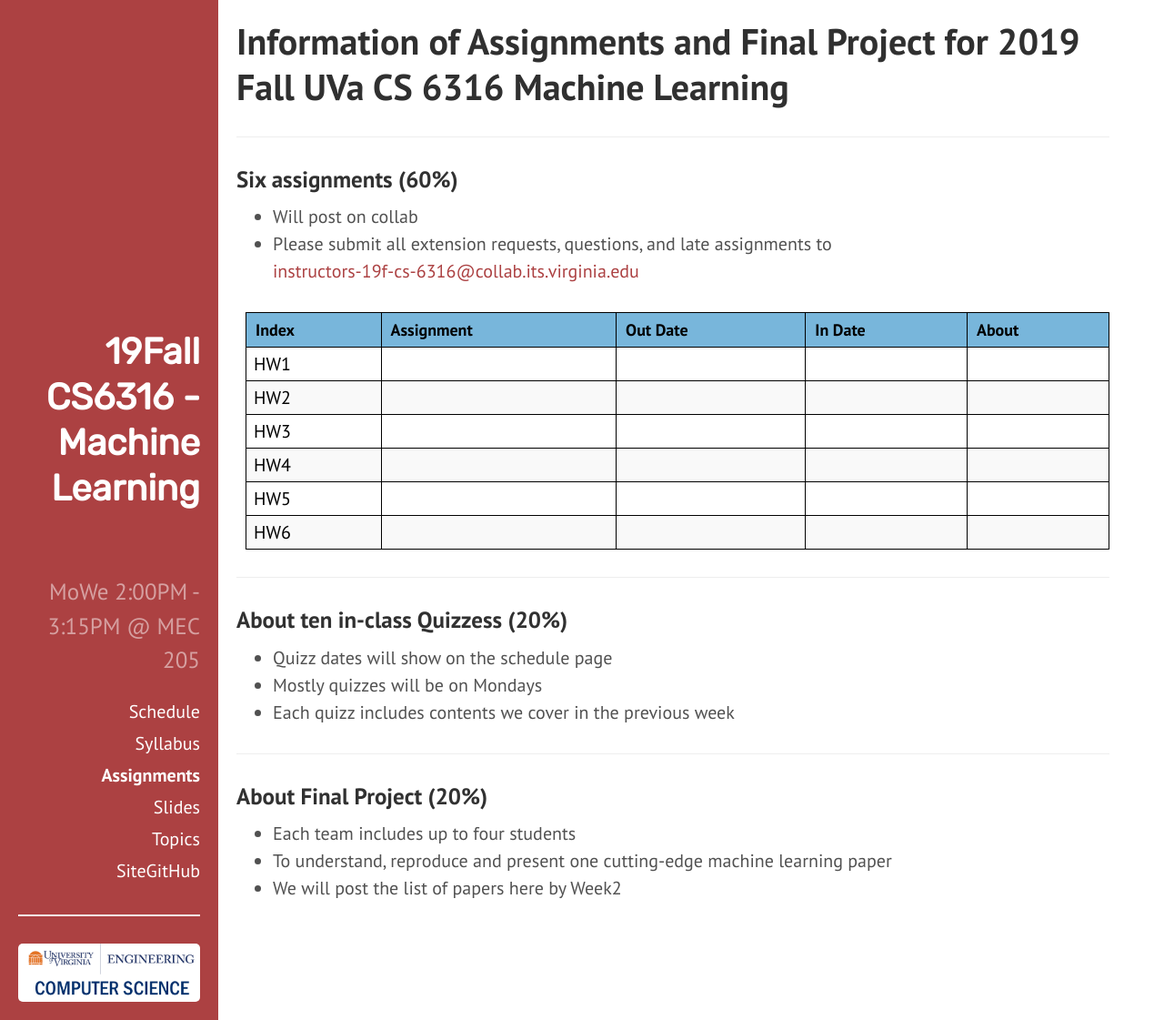
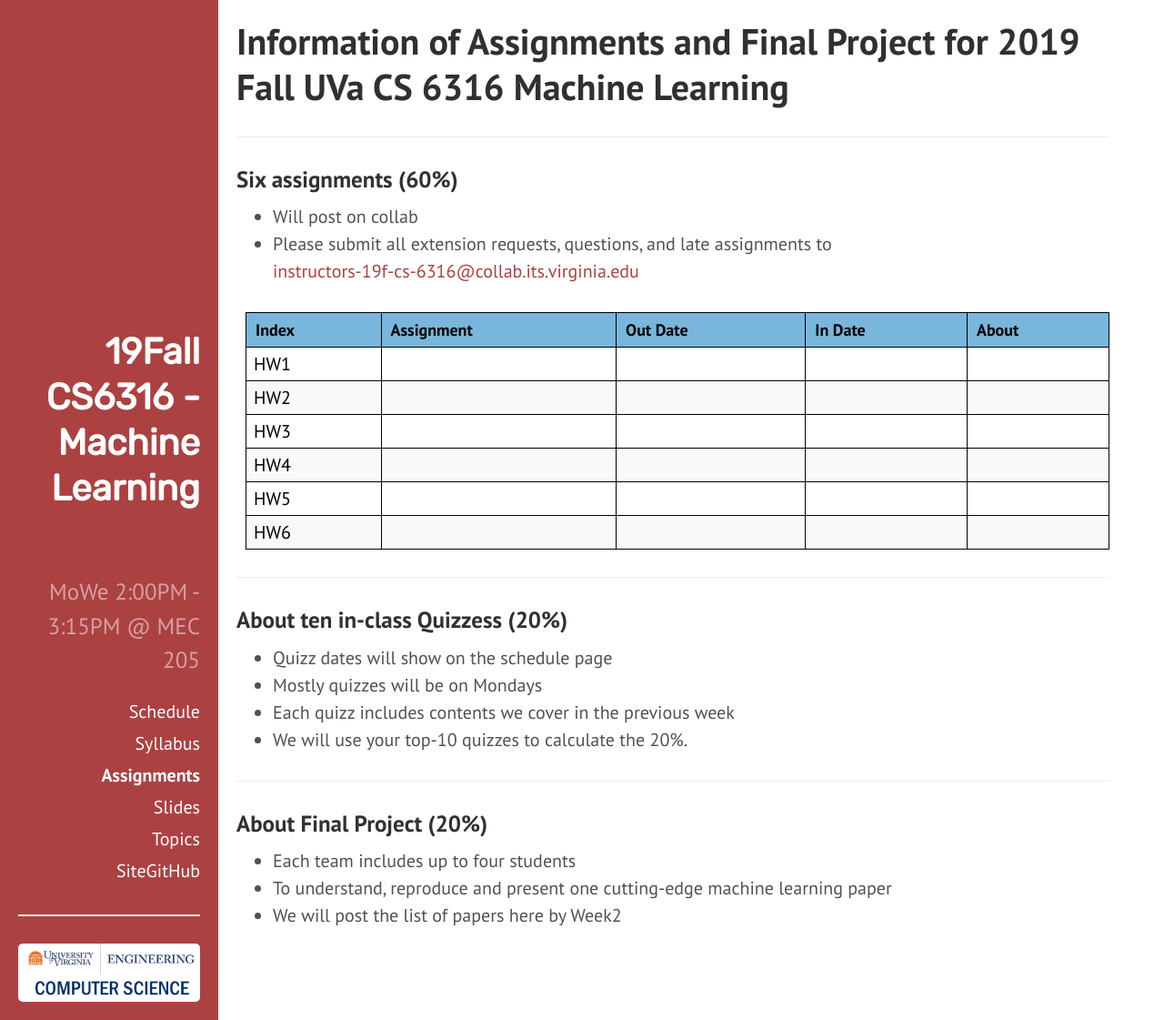
Before and after one commit to aobo-y/2019f-UVA-CS6316-MachineLearning, a Jekyll site: the page built from Assignments.md, in a window 1280 px wide and 1121 px high. Shown: the whole window at 91% size. Built offline with Jekyll 4.4.1, drawn with Linux system fonts in a browser that asks for light colours.

Commit message:
Update Assignments.md

```diff
--- a/Assignments.md
+++ b/Assignments.md
@@ -73,6 +73,8 @@ desc: "Information of Assignments and Final Project for 2019 Fall UVa CS 6316 Ma
 + Quizz dates will show on the schedule page
 + Mostly quizzes will be on Mondays
 + Each quizz includes contents we cover in the previous week
++ We will use your top-10 quizzes to calculate the 20%.
+
 
 <hr>
 
```
